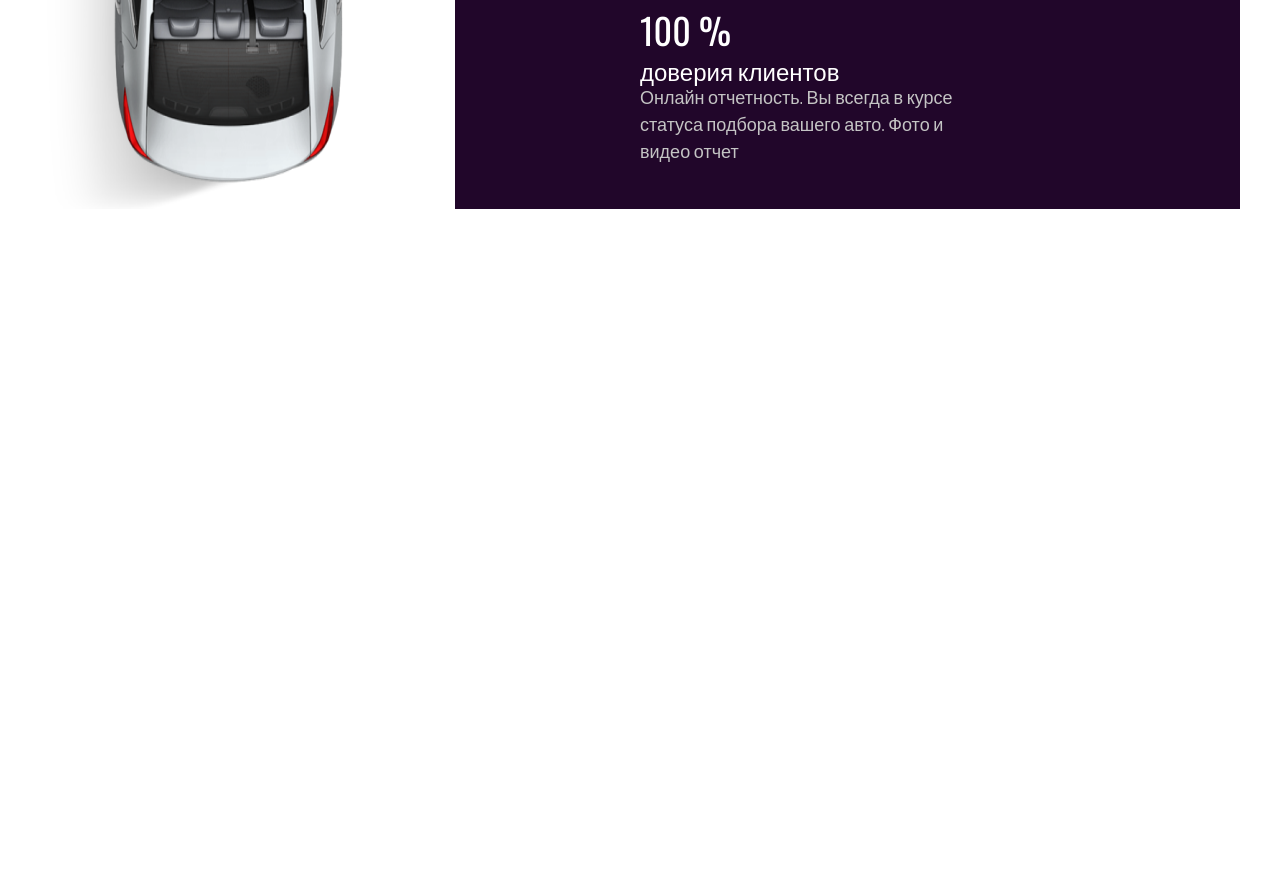
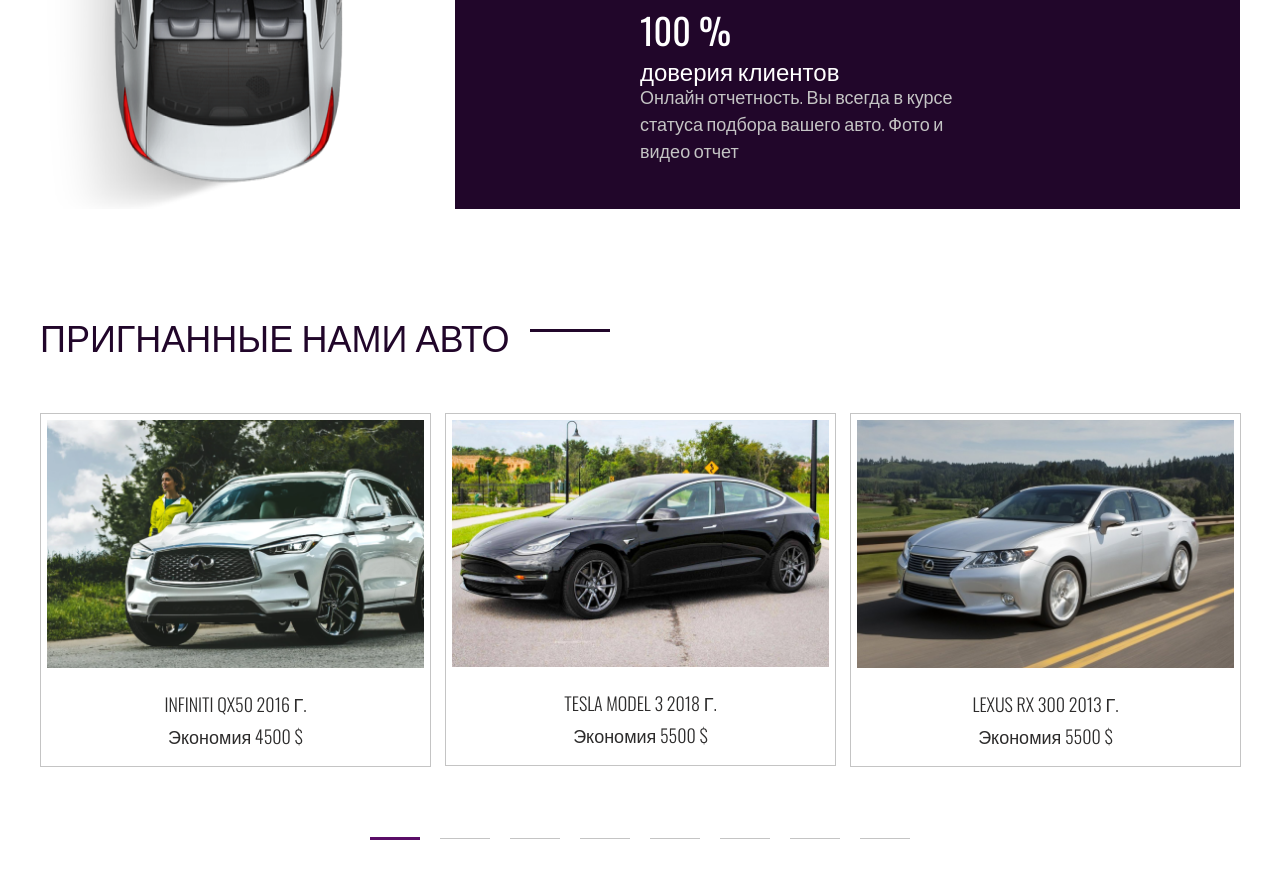
Before and after one commit to YouJeen-ru/car-from-usa, a plain HTML site: page index.html in a window 1280 px wide. Shown: the part 2455-3333 px from the top of the page. Before the commit the page ends 2764 px from the top, so only its background shows below. Drawn offline with nearby package versions, Linux system fonts and the light colour scheme.

Commit message:
carousel section completed + slick js active

```diff
--- a/css/style.css
+++ b/css/style.css
@@ -269,3 +269,62 @@ a {
     line-height: 27px;
     color: #C4C4C4;
 }
+
+.carousel {
+    margin-bottom: 100px;
+}
+
+.carousel__inner {
+    margin: 0 -7px;
+}
+
+.carousel__item {
+    margin: 0 7px;
+}
+
+.carousel__item-box {
+    border: 1px solid #C4C4C4;
+    padding: 6px 6px 16px 6px;
+    text-align: center;
+    transition: all .5s;
+}
+
+.carousel__item-box:hover {
+    color: #fff;
+    background-color: #5A0D67;
+    border-color: #5A0D67;
+}
+
+.carousel__item-img {
+    width: 100%;
+    margin-bottom: 23px;
+}
+
+.carousel__item-title {
+    text-transform: uppercase;
+    font-weight: 300;
+    margin-bottom: 5px;
+}
+
+.carousel .slick-dots {
+    display: flex;
+    justify-content: center;
+    margin-top: 50px;
+    list-style: none;
+}
+
+.carousel .slick-dots button {
+    font-size: 0;
+    border: none;
+    padding: 0;
+    margin: 0 10px;
+    background-color: #c4c4c4;
+    width: 50px;
+    height: 1px;
+    cursor: pointer;
+}
+
+.carousel .slick-active button {
+    background-color: #5A0D67;
+    height: 3px;
+}
--- a/index.html
+++ b/index.html
@@ -133,6 +133,80 @@
     </div>
   </section>
 
+  <section class="carousel">
+    <div class="container">
+        <h2 class="title">ПРИГНАННЫЕ НАМИ АВТО</h2>
+        <div class="carousel__inner">
+
+            <div class="carousel__item">
+                <div class="carousel__item-box">
+                    <img class="carousel__item-img" src="images/carousel/1.png" alt="">
+                    <h4 class="carousel__item-title">INFINITI QX50 2016 г.</h4>
+                    <p class="carousel__item-text">Экономия 4500 $</p>
+                </div>
+            </div>
+
+            <div class="carousel__item">
+                <div class="carousel__item-box">
+                    <img class="carousel__item-img" src="images/carousel/2.png" alt="">
+                    <h4 class="carousel__item-title"> TESLA MODEL 3 2018 г.</h4>
+                    <p class="carousel__item-text">Экономия 5500 $</p>
+                </div>
+            </div>
+
+            <div class="carousel__item">
+                <div class="carousel__item-box">
+                    <img class="carousel__item-img" src="images/carousel/3.png" alt="">
+                    <h4 class="carousel__item-title">LEXUS RX 300 2013 г.</h4>
+                    <p class="carousel__item-text">Экономия 5500 $</p>
+                </div>
+            </div>
+
+            <div class="carousel__item">
+                <div class="carousel__item-box">
+                    <img class="carousel__item-img" src="images/carousel/1.png" alt="">
+                    <h4 class="carousel__item-title">INFINITI QX50 2016 г.</h4>
+                    <p class="carousel__item-text">Экономия 4500 $</p>
+                </div>
+            </div>
+
+            <div class="carousel__item">
+                <div class="carousel__item-box">
+                    <img class="carousel__item-img" src="images/carousel/2.png" alt="">
+                    <h4 class="carousel__item-title"> TESLA MODEL 3 2018 г.</h4>
+                    <p class="carousel__item-text">Экономия 5500 $</p>
+                </div>
+            </div>
+
+            <div class="carousel__item">
+                <div class="carousel__item-box">
+                    <img class="carousel__item-img" src="images/carousel/3.png" alt="">
+                    <h4 class="carousel__item-title">LEXUS RX 300 2013 г.</h4>
+                    <p class="carousel__item-text">Экономия 5500 $</p>
+                </div>
+            </div>
+
+            <div class="carousel__item">
+                <div class="carousel__item-box">
+                    <img class="carousel__item-img" src="images/carousel/1.png" alt="">
+                    <h4 class="carousel__item-title">INFINITI QX50 2016 г.</h4>
+                    <p class="carousel__item-text">Экономия 4500 $</p>
+                </div>
+            </div>
+
+            <div class="carousel__item">
+                <div class="carousel__item-box">
+                    <img class="carousel__item-img" src="images/carousel/2.png" alt="">
+                    <h4 class="carousel__item-title"> TESLA MODEL 3 2018 г.</h4>
+                    <p class="carousel__item-text">Экономия 5500 $</p>
+                </div>
+            </div>
+
+
+        </div>
+    </div>
+  </section>
+
   <script src="https://ajax.googleapis.com/ajax/libs/jquery/3.4.1/jquery.min.js"></script>
   <script src="js/slick.min.js"></script>
   <script src="js/jquery.fancybox.min.js"></script>
--- a/js/main.js
+++ b/js/main.js
@@ -1,3 +1,8 @@
 $(function(){
+    $('.carousel__inner').slick({
+        arrows: false,
+        dots: true,
+        slidesToShow: 3,
 
+    })
 });
```
Also changed, not shown: images/carousel/1.png (added), images/carousel/2.png (added), images/carousel/3.png (added).
